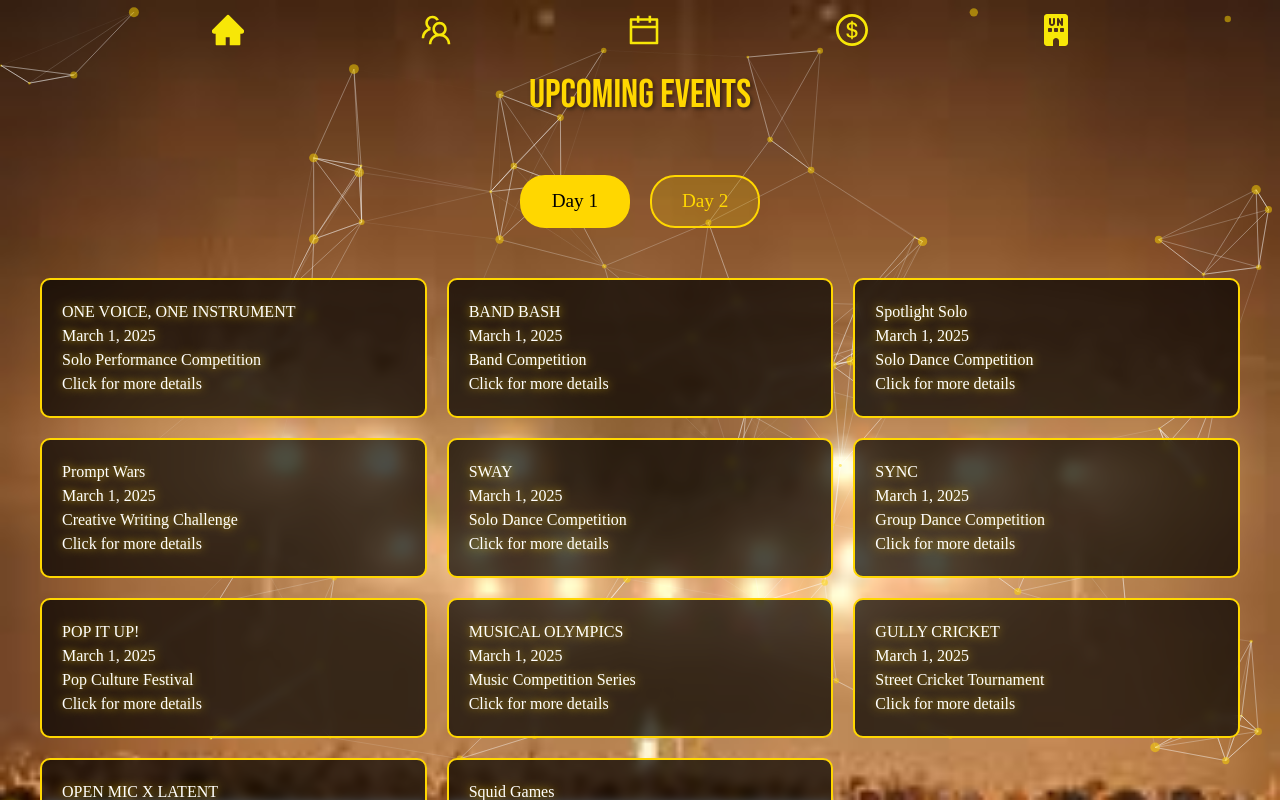
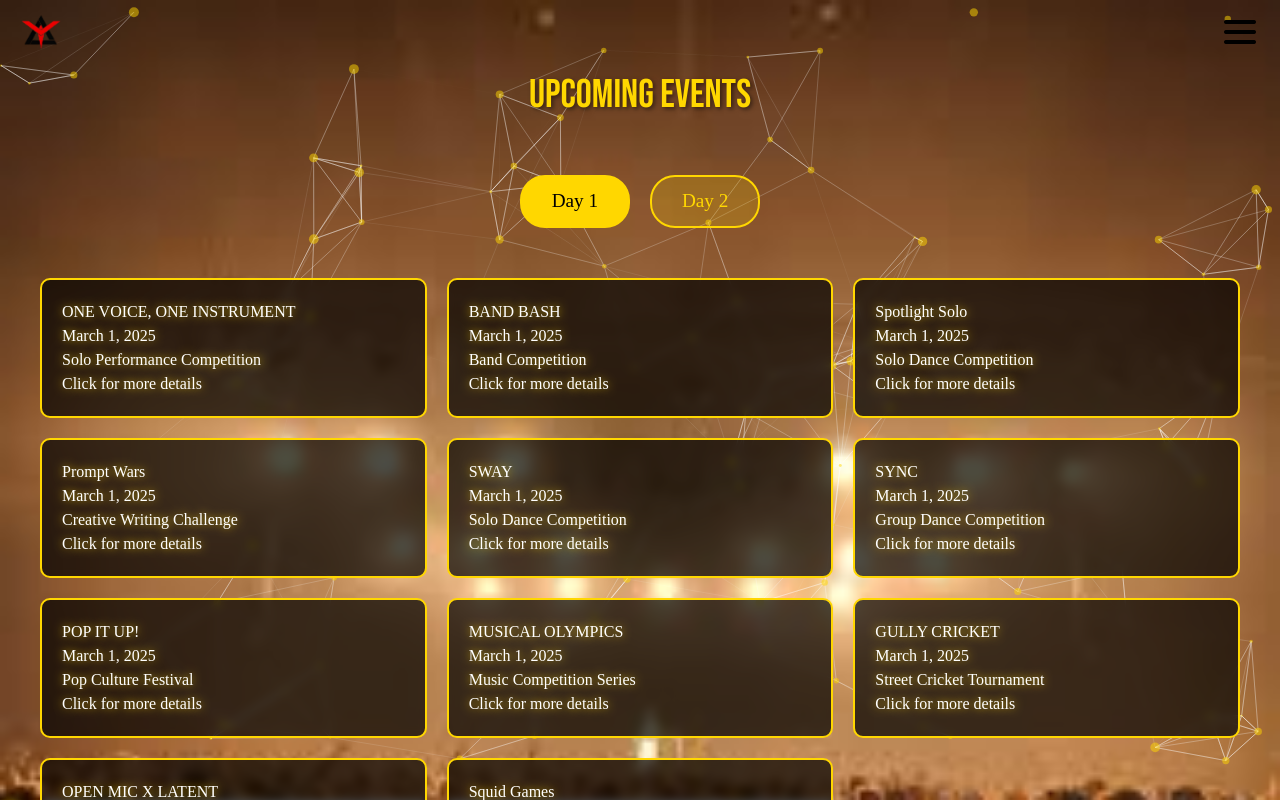
Before and after one commit to SnehanshuPal27/Yuvaan2k25, a React (Vite) app: page /eventIndex in a window 1280 px wide. Shown: the top 800 px of the page. Built offline with nearby package versions, Linux system fonts and the light colour scheme; a web font is replaced by a local one.

Commit message:
Fixed the responsiveness in the navbar and changed to hamburger in ipad

```diff
--- a/src/components/Navbar.css
+++ b/src/components/Navbar.css
@@ -183,10 +183,15 @@ body {
     opacity: 1;
     color: white;
     text-decoration: none;
+    display: flex;
+    align-items: center;
+    justify-content: center;
+    width: 160px;
+    height: 70px;
     font-size: 1.5rem;
     font-weight: bold;
-    margin: 1.5rem 0;
-    padding: 1rem 2rem;
+    margin: 2rem 0;
+    padding: 0;
     background: #333;
     border-radius: 12px;
     transition: background-color 0.3s ease, transform 0.2s ease;
@@ -215,24 +220,14 @@ body {
     transform: scale(1.1);
 }
 
-@media (min-width: 768px) {
-    .nav-links {
-        gap: 10rem; /* Increase the gap between the icons */
-    }
-
-    .nav-links li a {
-        font-size: 2rem; /* Increase the size of the icons */
-    }
-}
-
 /* Responsive Design */
-@media (max-width: 768px) {
+@media (max-width: 1368px) {
     .navbar {
         display: none;
     }
 }
 
-@media (min-width: 768px) {
+@media (min-width: 1368px) {
     .mobile-navbar {
         display: none;
     }
```
